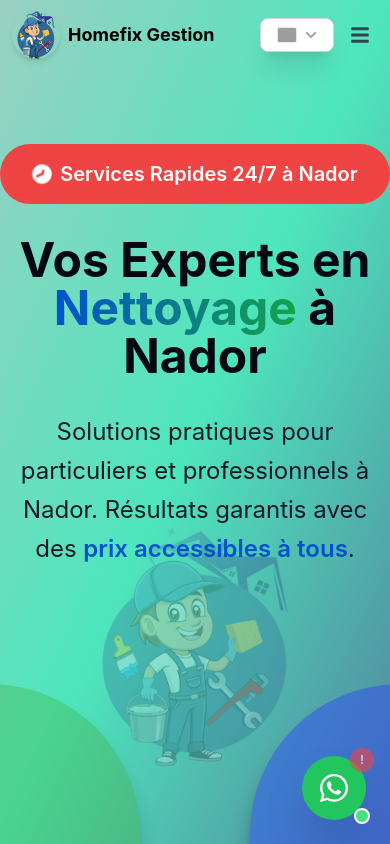
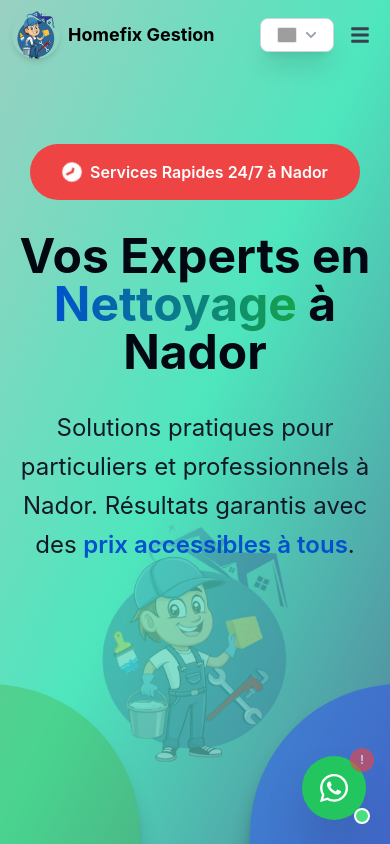
Before and after one commit to Axistay/homefixgestion, a React (Vite) app: page / in a window 390 px wide. Shown: the top 844 px of the page. Built offline with nearby package versions, Linux system fonts and the light colour scheme; grey boxes are pictures that could not be loaded; a web font is replaced by a local one.

Commit message:
update some thing now 17/07

```diff
--- a/src/components/Hero.jsx
+++ b/src/components/Hero.jsx
@@ -37,7 +37,7 @@ function Hero({ onWhatsAppClick, onCallClick }) {
               } ${isRTL ? "space-x-reverse" : ""}`}
           >
             <FaClock className="animate-spin text-xl" />
-            <span className="font-semibold text-xl">{t("hero.emergency")}</span>
+            <span className="font-semibold text:lg md:text-xl ">{t("hero.emergency")}</span>
           </div>
 
           <h1
--- a/src/components/LanguageSwitcher.jsx
+++ b/src/components/LanguageSwitcher.jsx
@@ -6,7 +6,7 @@ import { FaGlobe, FaChevronDown } from "react-icons/fa"
 import { useState } from "react"
 
 function LanguageSwitcher() {
-  const { language, setLanguage } = useLanguage()
+  const { language, setLanguage, isRTL } = useLanguage()
   const [open, setOpen] = useState(false)
 
   const languages = [
@@ -43,7 +43,7 @@ function LanguageSwitcher() {
   return (
     <div className="relative group">
       <button
-        className="flex items-center space-x-2 px-4 py-2 rounded-lg bg-white shadow-xl border border-gray-300 hover:bg-gray-50 hover:border-blue-400 transition-all duration-200  hover:shadow-md "
+        className="flex items-center gap-2 px-4 py-2 rounded-lg bg-white shadow-xl border border-gray-300 hover:bg-gray-50 hover:border-blue-400 transition-all duration-200  hover:shadow-md "
         onClick={() => setOpen((prev) => !prev)}
         type="button"
       >
@@ -60,7 +60,7 @@ function LanguageSwitcher() {
       </button>
 
       <div
-        className={`absolute top-full right-0 mt-2 bg-white rounded-lg shadow-xl border border-gray-200 py-2 min-w-[160px] z-50 transition-all duration-300 transform ${open ? "opacity-100 visible translate-y-0" : "opacity-0 invisible translate-y-2"}`}
+        className={`absolute top-full ${isRTL ? 'left-0' : 'right-0'} mt-2 bg-white rounded-lg shadow-xl border border-gray-200 py-2 min-w-[160px] z-50 transition-all duration-300 transform ${open ? "opacity-100 visible translate-y-0" : "opacity-0 invisible translate-y-2"}`}
         onMouseLeave={() => setOpen(false)}
       >
         {languages.map((lang) => (
```
